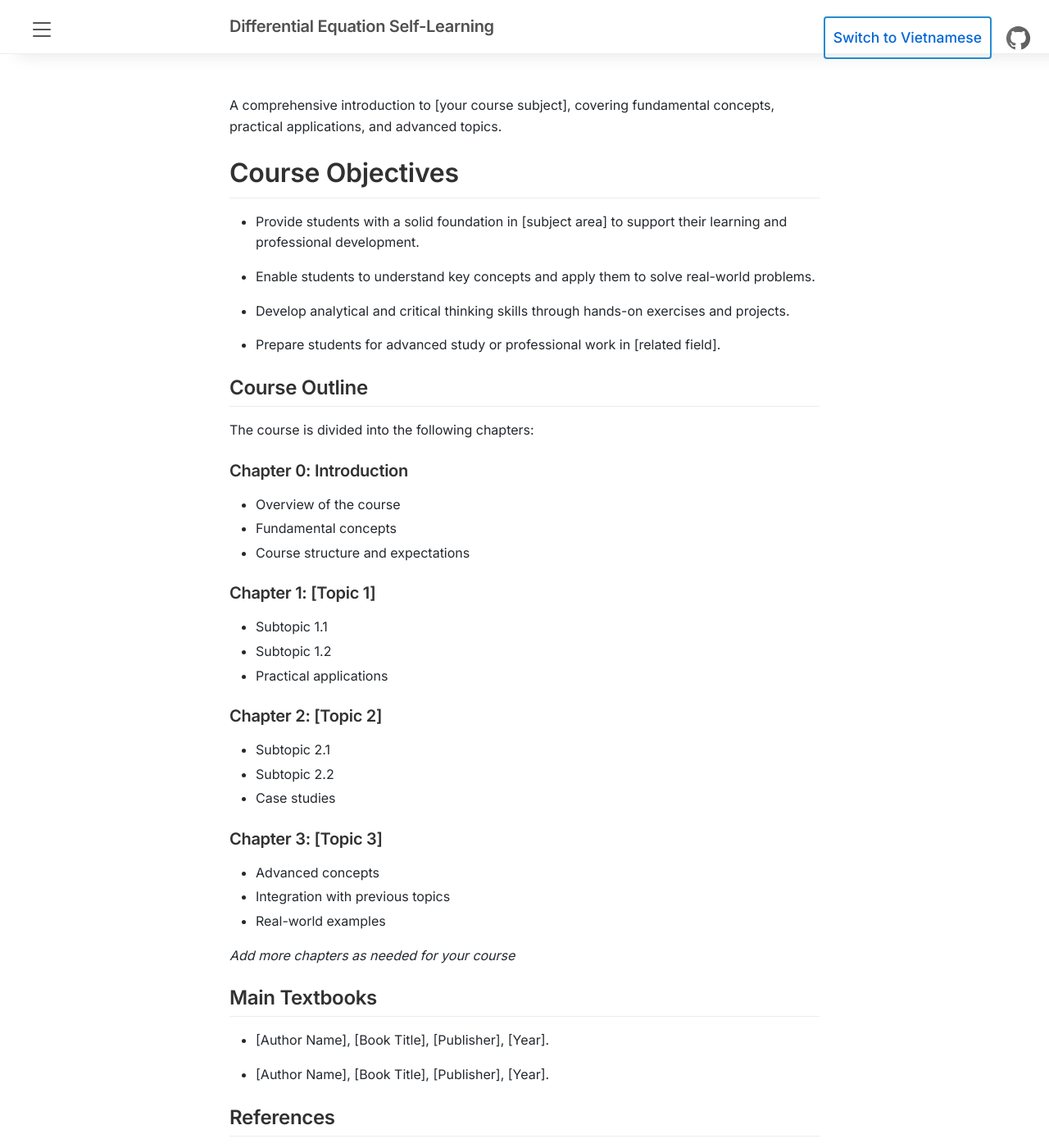
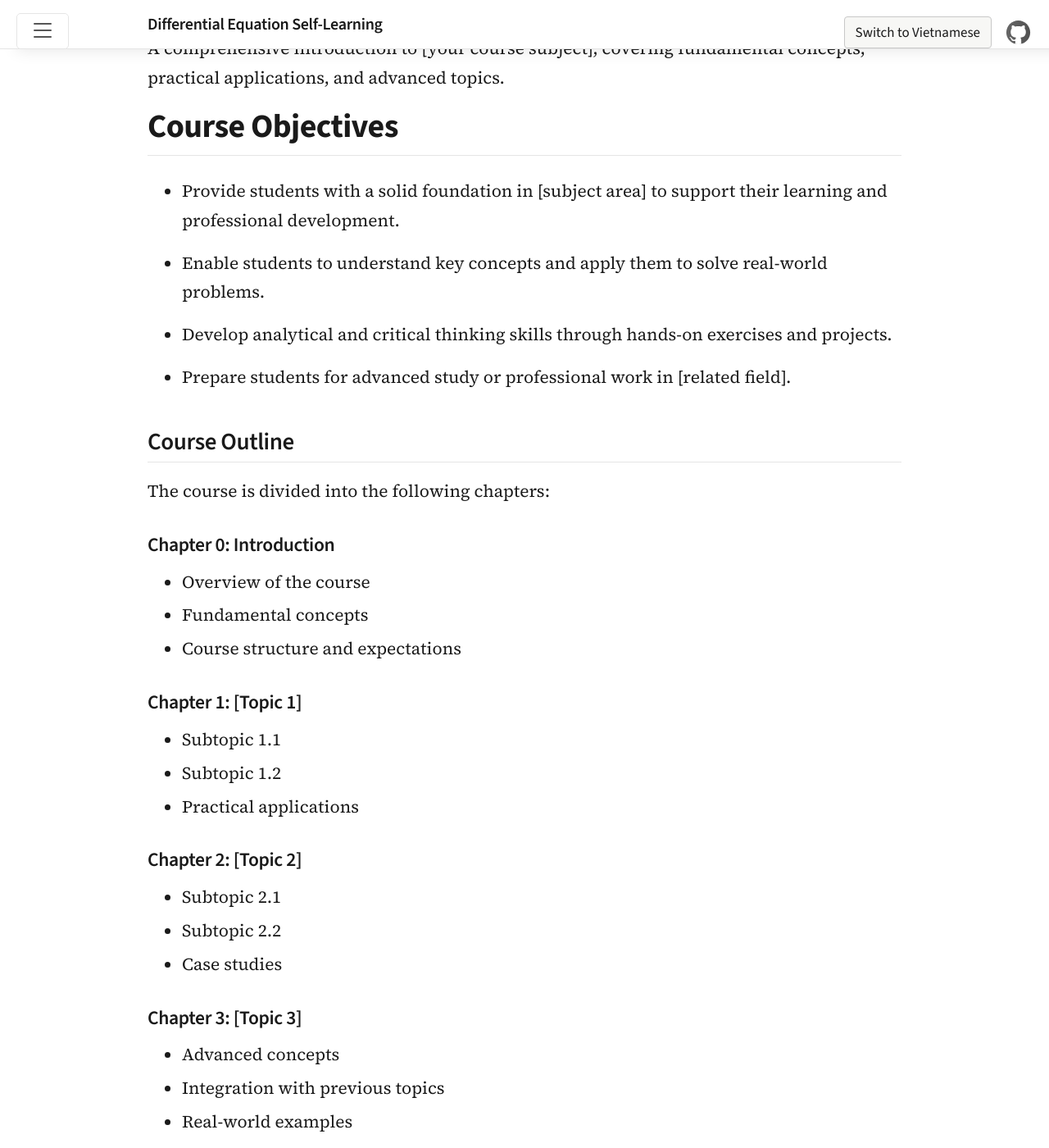
Before and after one commit to nglelinh/differential-equation-self-learning, a Jekyll site: the page built from index.html, in a window 1280 px wide and 1400 px high. Shown: the whole window at 82% size. Built offline with Jekyll 4.4.1, drawn with Linux system fonts in a browser that asks for light colours; the list of posts is cut into pages by our own code.

Commit message:
Unify course theme: monochrome dark sidebar (#202020), Source Serif 4 + Source Sans 3, remove search/TOC

```diff
--- a/_config.yml
+++ b/_config.yml
@@ -1,6 +1,6 @@
 # Setup
 title:               "Differential Equation Self-Learning"
-description:         'Differential Equation Self-Learning Course by Your Name'
+description:         'Differential Equation Self-Learning Course'
 url:                 https://nglelinh.github.io
 baseurl:             '/differential-equation-self-learning'
 imgurl:              https://nglelinh.github.io/differential-equation-self-learning/img
@@ -17,7 +17,7 @@ parallel_localization: true
 t:
   en:
     title: "Differential Equation Self-Learning"
-    description: "Differential Equation Self-Learning Course by Your Name"
+    description: "Differential Equation Self-Learning Course"
     home: "Home"
     chapters: "Chapters"
     chapter_overview: "Chapter overview"
--- a/_includes/head.html
+++ b/_includes/head.html
@@ -27,12 +27,11 @@
   <link rel="stylesheet" href="{{ site.baseurl }}/public/css/github-markdown.css">
   <link rel="stylesheet" href="{{ site.baseurl }}/public/css/multilang.css">
   <link rel="stylesheet" href="{{ site.baseurl }}/public/css/content-boxes.css">
+  <link rel="stylesheet" href="{{ site.baseurl }}/public/css/course-theme.css">
   <link rel="preconnect" href="https://fonts.googleapis.com">
   <link rel="preconnect" href="https://fonts.gstatic.com" crossorigin>
-  <link rel="stylesheet" href="https://fonts.googleapis.com/css2?family=Inter:wght@300;400;500;600;700&display=swap">
-
-
-  <link rel="apple-touch-icon-precomposed" sizes="122x144" href="{{ '/public/logo.png' | absolute_url }}">
+  <link rel="stylesheet" href="https://fonts.googleapis.com/css2?family=Source+Sans+3:ital,wght@0,400;0,500;0,600;0,700;1,400&family=Source+Serif+4:ital,opsz,wght@0,8..60,400;0,8..60,600;0,8..60,700;1,8..60,400&display=swap">
+<link rel="apple-touch-icon-precomposed" sizes="122x144" href="{{ '/public/logo.png' | absolute_url }}">
   <link rel="shortcut icon" href="{{ '/public/convex-logo-144x144.png' | absolute_url }}">
 
   <link rel="alternate" type="application/rss+xml" title="RSS" href="{{ '/atom.xml' | absolute_url }}">
--- /dev/null
+++ b/public/css/course-theme.css
@@ -0,0 +1,415 @@
+/*
+ * Unified Course Theme — Understated Academic Monochrome
+ * Modeled after discrete-mathematics-for-computer-science-iuh
+ * Typography: Source Serif 4 (body) + Source Sans 3 (UI, navbar, sidebar, headings)
+ * Palette: Dark charcoal sidebar (#202020), crisp white surface (#ffffff), academic ink (#1a1a1a)
+ */
+
+:root {
+  --course-serif: "Source Serif 4", "Iowan Old Style", "Palatino Linotype", Palatino, Georgia, serif;
+  --course-sans: "Source Sans 3", -apple-system, BlinkMacSystemFont, "Segoe UI", Roboto, "Helvetica Neue", Arial, sans-serif;
+  --course-mono: ui-monospace, SFMono-Regular, "SF Mono", Menlo, Consolas, "Liberation Mono", monospace;
+
+  --course-bg: #ffffff;
+  --course-bg-subtle: #f7f7f5;
+  --course-text: #1a1a1a;
+  --course-muted: #525252;
+  --course-border: #e5e5e5;
+  --course-border-strong: #c8c8c8;
+  --course-accent: #2c5282;
+  --course-accent-hover: #1a365d;
+
+  --course-sidebar-bg: #202020;
+  --course-sidebar-text: rgba(255, 255, 255, 0.74);
+  --course-sidebar-text-strong: #ffffff;
+  --course-sidebar-hover: rgba(255, 255, 255, 0.09);
+  --course-sidebar-active: rgba(255, 255, 255, 0.14);
+  --course-sidebar-border: rgba(255, 255, 255, 0.1);
+}
+
+/* ── Base & Reading Typography ────────────────────────────────── */
+
+html,
+body {
+  font-family: var(--course-serif);
+  color: var(--course-text);
+  background-color: var(--course-bg);
+  -webkit-font-smoothing: antialiased;
+  -moz-osx-font-smoothing: grayscale;
+}
+
+.wrap,
+.github-md-body {
+  background-color: var(--course-bg);
+  color: var(--course-text);
+}
+
+.container {
+  max-width: 48rem;
+}
+
+.container.content {
+  font-family: var(--course-serif);
+  font-size: 1.05rem;
+  line-height: 1.7;
+  color: var(--course-text);
+  padding-top: 1.25rem;
+  padding-bottom: 3.5rem;
+}
+
+.container.content p,
+.container.content li,
+.container.content dd {
+  color: var(--course-text);
+}
+
+.container.content h1,
+.container.content h2,
+.container.content h3,
+.container.content h4,
+.container.content h5,
+.container.content h6,
+.page-title,
+.post-title {
+  font-family: var(--course-sans);
+  color: var(--course-text);
+  font-weight: 600;
+  letter-spacing: -0.015em;
+  line-height: 1.3;
+}
+
+.container.content h1 {
+  font-size: 2rem;
+  font-weight: 700;
+  margin-top: 0.25rem;
+  margin-bottom: 1.25rem;
+  padding-bottom: 0.45rem;
+  border-bottom: 1px solid var(--course-border);
+}
+
+.container.content h2 {
+  font-size: 1.45rem;
+  margin-top: 2.1rem;
+  margin-bottom: 0.85rem;
+  padding-bottom: 0.3rem;
+  border-bottom: 1px solid var(--course-border);
+}
+
+.container.content h3 {
+  font-size: 1.18rem;
+  margin-top: 1.6rem;
+  margin-bottom: 0.6rem;
+}
+
+.container.content a {
+  color: var(--course-accent);
+  text-decoration: none;
+}
+
+.container.content a:hover,
+.container.content a:focus {
+  color: var(--course-accent-hover);
+  text-decoration: underline;
+}
+
+/* ── Blockquotes, Tables & Code ───────────────────────────────── */
+
+.container.content blockquote {
+  font-family: var(--course-serif);
+  border-left: 3px solid var(--course-sidebar-bg);
+  background-color: var(--course-bg-subtle);
+  color: #333333;
+  padding: 0.75rem 1.1rem;
+  margin: 1.25rem 0;
+  border-radius: 0 4px 4px 0;
+}
+
+.container.content blockquote p:last-child {
+  margin-bottom: 0;
+}
+
+.container.content code {
+  font-family: var(--course-mono);
+  font-size: 0.87em;
+  background-color: var(--course-bg-subtle);
+  color: #24292e;
+  padding: 0.15em 0.38em;
+  border-radius: 3px;
+}
+
+.container.content pre {
+  font-family: var(--course-mono);
+  font-size: 0.88rem;
+  line-height: 1.55;
+  background-color: var(--course-bg-subtle);
+  border: 1px solid var(--course-border);
+  border-radius: 4px;
+  padding: 0.9rem 1.05rem;
+  overflow-x: auto;
+}
+
+.container.content pre code {
+  background: transparent;
+  padding: 0;
+  font-size: inherit;
+}
+
+.container.content table {
+  font-family: var(--course-sans);
+  font-size: 0.95rem;
+  border-collapse: collapse;
+  width: 100%;
+  margin: 1.4rem 0;
+}
+
+.container.content th,
+.container.content td {
+  border: 1px solid var(--course-border);
+  padding: 0.55rem 0.75rem;
+}
+
+.container.content thead th {
+  background-color: var(--course-bg-subtle);
+  color: var(--course-text);
+  font-weight: 600;
+}
+
+.container.content hr {
+  border: 0;
+  border-top: 1px solid var(--course-border);
+  margin: 2rem 0;
+}
+
+/* ── Top Navbar / Masthead (Minimal Monochrome) ───────────────── */
+
+.masthead {
+  background-color: var(--course-bg);
+  border-bottom: 1px solid var(--course-border);
+  padding-top: 0.85rem;
+  padding-bottom: 0.85rem;
+  margin-bottom: 2rem;
+  font-family: var(--course-sans);
+}
+
+.masthead .container {
+  display: flex;
+  align-items: center;
+  justify-content: space-between;
+  gap: 1rem;
+}
+
+.masthead-title {
+  margin: 0;
+  font-family: var(--course-sans);
+  font-size: 1.15rem;
+  font-weight: 600;
+  line-height: 1.3;
+  color: var(--course-text);
+}
+
+.masthead-title a {
+  color: var(--course-text) !important;
+  text-decoration: none;
+}
+
+.masthead-title a:hover,
+.masthead-title a:focus {
+  color: var(--course-accent) !important;
+  text-decoration: none;
+}
+
+.masthead-title small {
+  font-family: var(--course-sans);
+  font-weight: 400;
+  color: var(--course-muted);
+}
+
+.header-actions {
+  display: flex;
+  align-items: center;
+  gap: 0.75rem;
+  flex-shrink: 0;
+}
+
+.language-toggle a,
+.language-switch {
+  font-family: var(--course-sans);
+  font-size: 0.85rem;
+  font-weight: 500;
+  color: var(--course-text) !important;
+  background-color: var(--course-bg-subtle);
+  border: 1px solid var(--course-border-strong);
+  border-radius: 4px;
+  padding: 0.25rem 0.65rem;
+  text-decoration: none !important;
+  transition: background-color 0.15s ease, border-color 0.15s ease;
+}
+
+.language-toggle a:hover,
+.language-switch:hover {
+  background-color: #ecece9;
+  border-color: var(--course-sidebar-bg);
+  color: #000000 !important;
+}
+
+.github-logo__wrapper {
+  display: inline-flex;
+  align-items: center;
+  opacity: 0.85;
+  transition: opacity 0.15s ease;
+}
+
+.github-logo__wrapper:hover {
+  opacity: 1;
+}
+
+/* ── Dark Charcoal Sidebar (#202020, matching discrete-math) ──── */
+
+.sidebar {
+  --sidebar-accent: #ffffff;
+  --sidebar-accent-strong: #ffffff;
+  --sidebar-text-strong: #ffffff;
+  --sidebar-text-muted: rgba(255, 255, 255, 0.74);
+  --sidebar-surface-soft: rgba(255, 255, 255, 0.06);
+  --sidebar-surface-hover: rgba(255, 255, 255, 0.1);
+  --sidebar-surface-active: rgba(255, 255, 255, 0.15);
+  --sidebar-border-soft: rgba(255, 255, 255, 0.1);
+
+  font-family: var(--course-sans) !important;
+  background-color: var(--course-sidebar-bg) !important;
+  color: var(--course-sidebar-text) !important;
+}
+
+.sidebar a {
+  color: var(--course-sidebar-text-strong);
+  text-decoration: none;
+}
+
+.sidebar-nav {
+  border-bottom: 1px solid var(--course-sidebar-border);
+}
+
+.sidebar-nav-item {
+  font-family: var(--course-sans);
+  border-top: 1px solid var(--course-sidebar-border);
+  color: rgba(255, 255, 255, 0.88);
+}
+
+.sidebar-nav-item.active,
+a.sidebar-nav-item:hover,
+a.sidebar-nav-item:focus {
+  background-color: var(--course-sidebar-hover);
+  color: #ffffff;
+  text-decoration: none;
+}
+
+.sidebar-nav-item.active {
+  background-color: var(--course-sidebar-active);
+  font-weight: 600;
+}
+
+.sidebar-section-heading,
+.sidebar-part-heading {
+  font-family: var(--course-sans);
+  color: rgba(255, 255, 255, 0.52);
+  text-transform: uppercase;
+  letter-spacing: 0.05em;
+}
+
+.sidebar-chapter.is-current > .sidebar-chapter-head,
+.sidebar-chapter.is-current > .sidebar-chapter-row,
+.sidebar-chapter-row.current-chapter {
+  background-color: var(--course-sidebar-surface-soft);
+}
+
+.sidebar-lesson,
+.sidebar-nav .sidebar-lesson {
+  font-family: var(--course-sans);
+  color: rgba(255, 255, 255, 0.78);
+}
+
+.sidebar-lesson.active,
+.sidebar-nav .sidebar-lesson.active {
+  background-color: var(--course-sidebar-active) !important;
+  color: #ffffff !important;
+  border-left: 2px solid #ffffff;
+}
+
+.sidebar-toggle {
+  color: #202020;
+  background-color: rgba(255, 255, 255, 0.9);
+  border: 1px solid var(--course-border);
+}
+
+.sidebar-toggle:hover {
+  color: #000000;
+  background-color: var(--course-bg-subtle);
+}
+
+.sidebar-toggle:active,
+#sidebar-checkbox:focus ~ .sidebar-toggle,
+#sidebar-checkbox:checked ~ .sidebar-toggle {
+  color: #ffffff;
+  background-color: var(--course-sidebar-bg);
+  border-color: var(--course-sidebar-bg);
+}
+
+/* ── Understated Monochrome Badges ────────────────────────────── */
+
+.lesson-badge {
+  font-family: var(--course-sans);
+  font-size: 0.72rem;
+  font-weight: 600;
+  border-radius: 3px;
+  padding: 0.12rem 0.45rem;
+  letter-spacing: 0.02em;
+}
+
+.lesson-badge.required {
+  background-color: #202020;
+  color: #ffffff;
+}
+
+.lesson-badge.optional {
+  background-color: #ecece9;
+  color: #404040;
+}
+
+.sidebar .lesson-badge.required {
+  background-color: rgba(255, 255, 255, 0.22);
+  color: #ffffff;
+}
+
+.sidebar .lesson-badge.optional {
+  background-color: rgba(255, 255, 255, 0.08);
+  color: rgba(255, 255, 255, 0.72);
+}
+
+/* ── Content Boxes Typography Alignment ───────────────────────── */
+
+.content-box {
+  font-family: var(--course-serif);
+  border-radius: 4px;
+}
+
+.content-box strong:first-child,
+.content-box .emoji-title {
+  font-family: var(--course-sans);
+}
+
+/* ── Explicitly Hide Search & TOC (Unified Clean Layout) ──────── */
+
+.search-container,
+.search-box,
+.search-toggle,
+.search-trigger,
+#search-container,
+#search-input,
+#search-results,
+#search-modal,
+.toc,
+#toc,
+.table-of-contents,
+.sidebar-toc {
+  display: none !important;
+}
```
